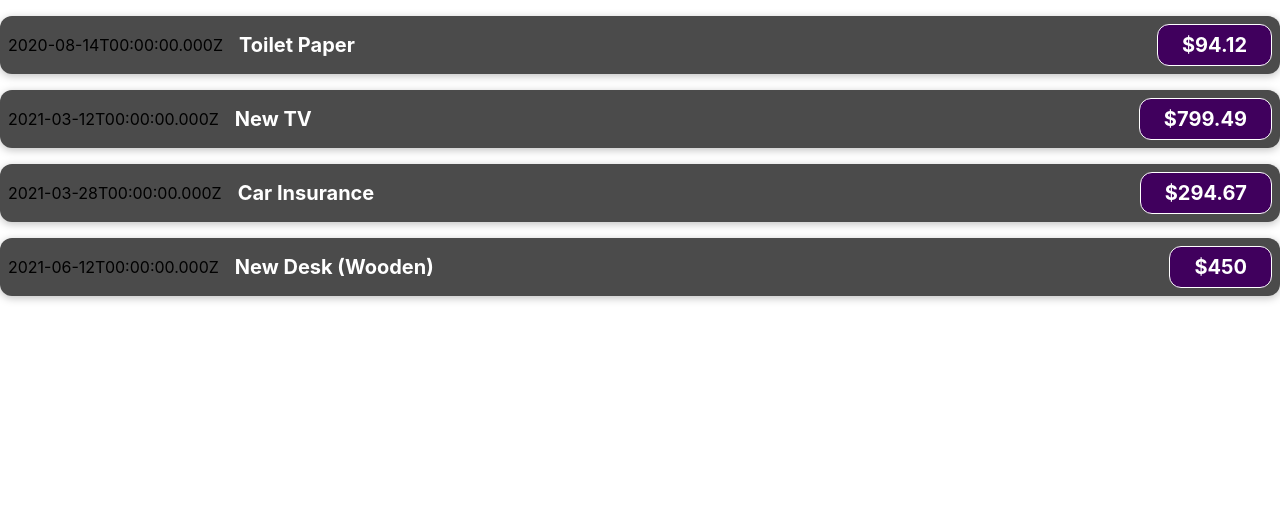
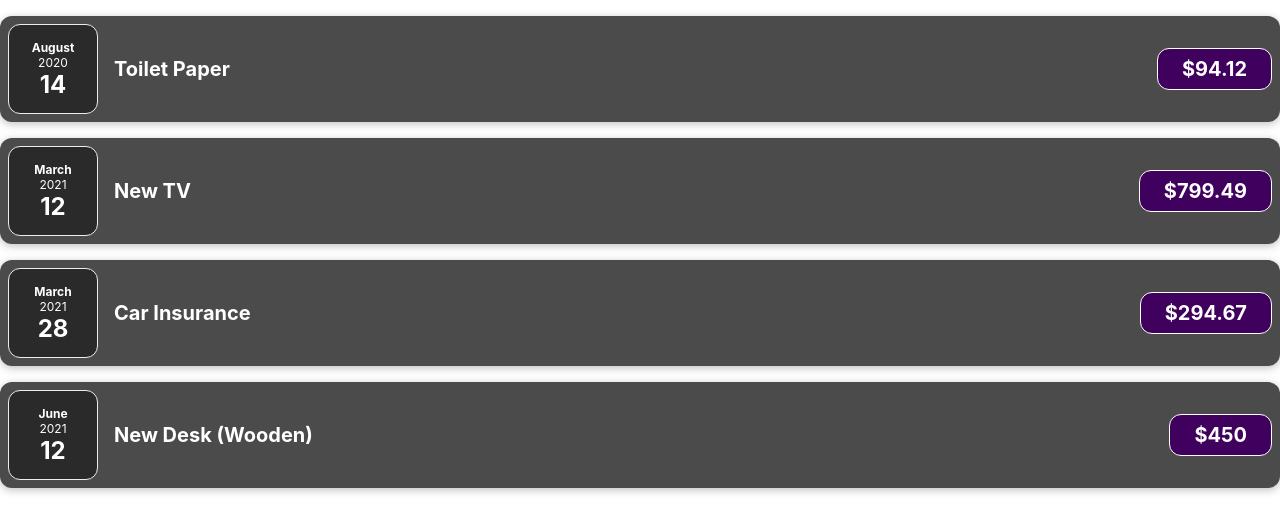
Before and after one commit to OxanaPeregud/Expense-Tracker-React-App, a React (Create React App) app: page / in a window 1280 px wide. Shown: the top 532 px of the page. Built offline with nearby package versions, Linux system fonts and the light colour scheme.

Commit message:
feat: split expense into several components

```diff
--- a/src/App.js
+++ b/src/App.js
@@ -35,23 +35,19 @@
             <ExpenseItem
                 title={expenses[0].title}
                 amount={expenses[0].amount}
-                date={expenses[0].date}>
-            </ExpenseItem>
+                date={expenses[0].date}/>
             <ExpenseItem
                 title={expenses[1].title}
                 amount={expenses[1].amount}
-                date={expenses[1].date}>
-            </ExpenseItem>
+                date={expenses[1].date}/>
             <ExpenseItem
                 title={expenses[2].title}
                 amount={expenses[2].amount}
-                date={expenses[2].date}>
-            </ExpenseItem>
+                date={expenses[2].date}/>
             <ExpenseItem
                 title={expenses[3].title}
                 amount={expenses[3].amount}
-                date={expenses[3].date}>
-            </ExpenseItem>
+                date={expenses[3].date}/>
         </div>
     );
 }
--- /dev/null
+++ b/src/components/ExpenseDate.css
@@ -0,0 +1,26 @@
+.expense-date {
+    display: flex;
+    flex-direction: column;
+    width: 5.5rem;
+    height: 5.5rem;
+    border: 1px solid #ececec;
+    background-color: #2a2a2a;
+    color: white;
+    border-radius: 12px;
+    align-items: center;
+    justify-content: center;
+}
+
+.expense-date__month {
+    font-size: 0.75rem;
+    font-weight: bold;
+}
+
+.expense-date__year {
+    font-size: 0.75rem;
+}
+
+.expense-date__day {
+    font-size: 1.5rem;
+    font-weight: bold;
+}
--- /dev/null
+++ b/src/components/ExpenseDate.js
@@ -0,0 +1,17 @@
+import './ExpenseDate.css';
+
+function ExpenseDate(props) {
+    const month = props.date.toLocaleString('en-US', {month: 'long'});
+    const day = props.date.toLocaleString('en-US', {day: '2-digit'});
+    const year = props.date.getFullYear();
+
+    return (
+        <div className={"expense-date"}>
+            <div className={"expense-date__month"}>{month}</div>
+            <div className={"expense-date__year"}>{year}</div>
+            <div className={"expense-date__day"}>{day}</div>
+        </div>
+    );
+}
+
+export default ExpenseDate;
--- a/src/components/ExpenseItem.js
+++ b/src/components/ExpenseItem.js
@@ -1,10 +1,11 @@
 import './ExpenseItem.css';
+import ExpenseDate from "./ExpenseDate";
 
 function ExpenseItem(props) {
 
     return (
         <div className={"expense-item"}>
-            <div>{props.date.toISOString()}</div>
+            <ExpenseDate date={props.date}/>
             <div className={"expense-item__description"}>
                 <h2>{props.title}</h2>
                 <div className={"expense-item__price"}>${props.amount}</div>
```
